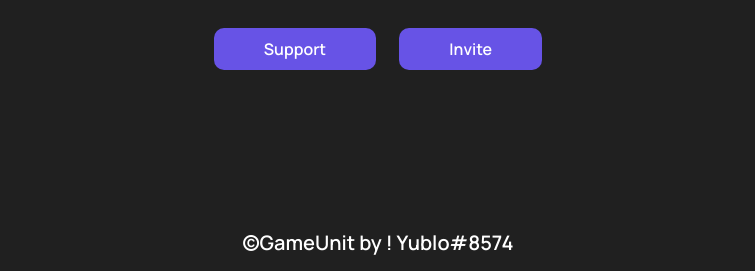
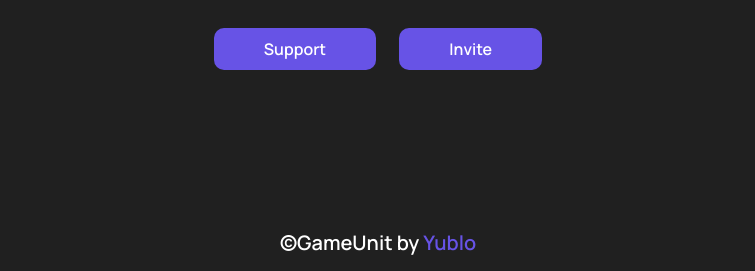
Before and after one commit to Yubloo/gameunit-web, a plain HTML site: page index.html in a window 1280 px wide. Shown: the part 502-773 px from the top of the page, without its empty margins (262-1017 px from the left). Drawn offline with nearby package versions, Linux system fonts and the light colour scheme.

Commit message:
add link in footer

```diff
--- a/index.html
+++ b/index.html
@@ -34,7 +34,7 @@
                         <a href="https://discord.com/api/oauth2/authorize?client_id=836606745308299375&permissions=8&scope=bot" class="btn-invite">Invite</a>
                     </div>
                 </div>
-                <p class="footer">©GameUnit by ! Yublo#8574</p>
+                <p class="footer">©GameUnit by <a class="link" href="https://discord.bio/p/yubloo">Yublo</a></p>
                 <p class="spoil">La documentation arrive bientôt...</p>
             </div>
         </div>
--- a/style.css
+++ b/style.css
@@ -35,7 +35,17 @@ body {
     font-size: 20px;
 }
 
-a {
+.link {
+    text-decoration: none;
+    color: var(--dark-purple);
+}
+
+.link:hover {
+    text-decoration: underline;
+    color: var(--dark-purple);
+}
+
+.buttons a {
     background-color: var(--dark-purple);
     color: var(--white);
 
@@ -49,7 +59,7 @@ a {
     text-decoration: none;
 }
 
-a:hover {
+.buttons a:hover {
     background-color: var(--dark-purple);
     color: var(--white);
 
```
